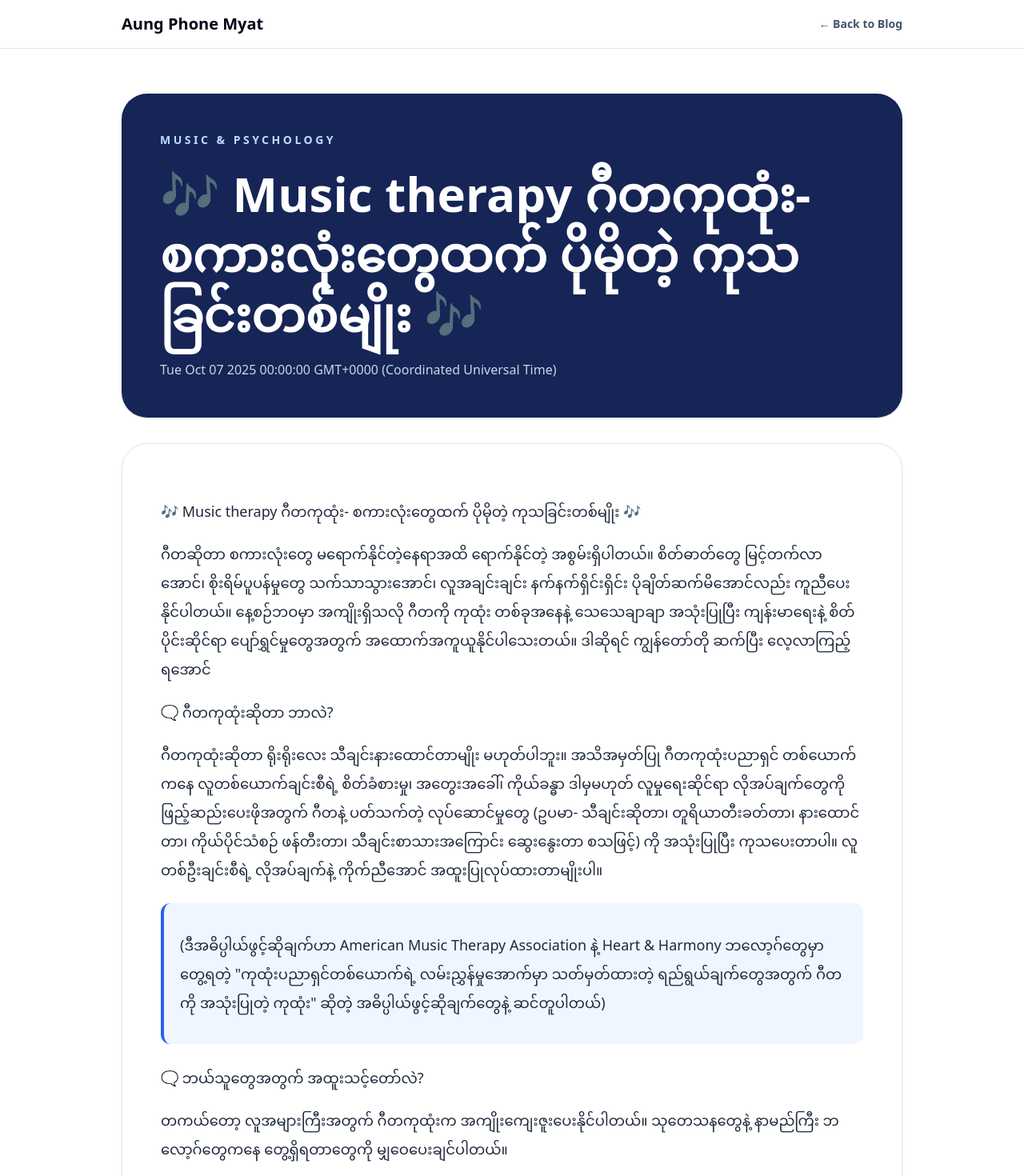
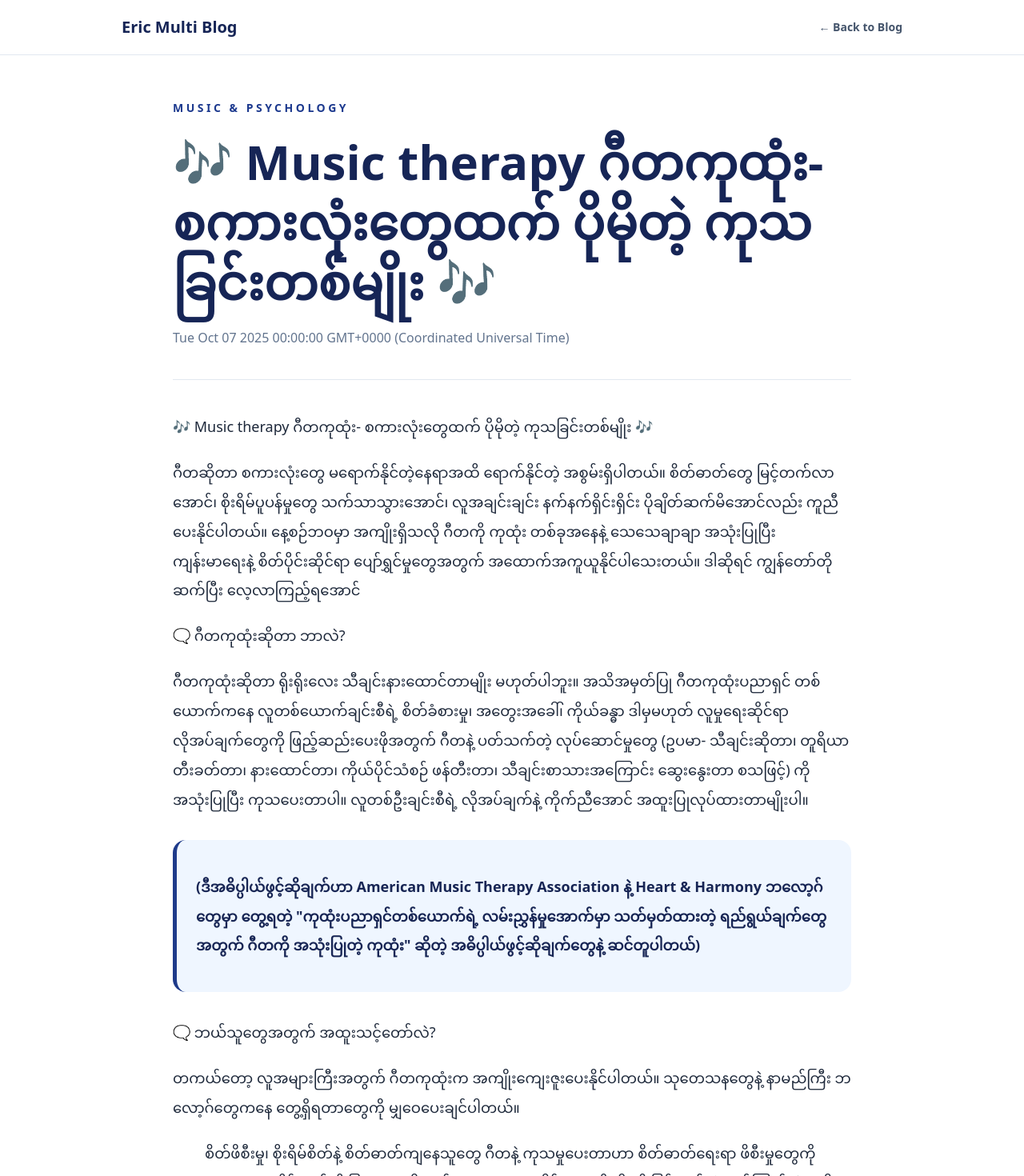
Before and after one commit to Eric9435/eric9435.github.io, a Next.js app: page /blog/2025-10-07-musictherapy-blog1 in a window 1280 px wide. Shown: the top 1470 px of the page at 80% size. Built offline with nearby package versions, Linux system fonts and the light colour scheme.

Commit message:
Improve professional article typography

```diff
--- a/src/app/blog/[slug]/page.tsx
+++ b/src/app/blog/[slug]/page.tsx
@@ -19,38 +19,38 @@ export default async function BlogPostPage({
 
   return (
     <main className="min-h-screen bg-white text-slate-950">
-      <nav className="sticky top-0 z-50 border-b border-slate-200 bg-white/90 backdrop-blur">
-        <div className="mx-auto flex max-w-5xl items-center justify-between px-6 py-4">
-          <a href="/" className="text-xl font-extrabold">Aung Phone Myat</a>
-          <a href="/blog" className="text-sm font-bold text-slate-600 hover:text-blue-900">
+      <nav className="sticky top-0 z-50 border-b border-slate-200 bg-white/90 backdrop-blur-xl">
+        <div className="mx-auto flex max-w-5xl items-center justify-between px-6 py-5">
+          <a href="/" className="text-xl font-black text-blue-950">
+            Eric Multi Blog
+          </a>
+          <a href="/blog" className="text-sm font-bold text-slate-600 hover:text-blue-950">
             ← Back to Blog
           </a>
         </div>
       </nav>
 
-      <article className="mx-auto max-w-5xl px-6 py-14">
-        <header className="rounded-[32px] bg-blue-950 p-8 text-white shadow-sm md:p-12">
-          <div className="text-sm font-black uppercase tracking-[0.25em] text-blue-200">
+      <article className="mx-auto max-w-4xl px-6 py-14">
+        <header className="border-b border-slate-200 pb-10">
+          <div className="text-sm font-black uppercase tracking-[0.25em] text-blue-900">
             {post.category}
           </div>
 
-          <h1 className="mt-5 text-4xl font-black leading-tight md:text-6xl">
+          <h1 className="mt-5 text-4xl font-black leading-tight text-blue-950 md:text-6xl">
             {post.title}
           </h1>
 
           {post.date && (
-            <p className="mt-5 text-slate-300">
+            <p className="mt-5 text-slate-500">
               {post.date}
             </p>
           )}
         </header>
 
-        <section className="mt-8 rounded-[32px] border border-slate-200 bg-white p-7 shadow-sm md:p-12">
-          <div className="article-content">
-            <ReactMarkdown remarkPlugins={[remarkGfm]}>
-              {post.content}
-            </ReactMarkdown>
-          </div>
+        <section className="article-content mt-10">
+          <ReactMarkdown remarkPlugins={[remarkGfm]}>
+            {post.content}
+          </ReactMarkdown>
         </section>
       </article>
     </main>
--- a/src/app/globals.css
+++ b/src/app/globals.css
@@ -1,74 +1,137 @@
 @import "tailwindcss";
 
-:root {
-  --bg: #f4f7fb;
-  --card: #ffffff;
-  --ink: #0f172a;
-  --muted: #64748b;
-  --line: #e2e8f0;
-  --blue: #1d4ed8;
-}
-
 body {
-  background: var(--bg);
-  color: var(--ink);
+  background: #ffffff;
+  color: #0f172a;
 }
 
 .article-content {
   font-size: 18px;
-  line-height: 2;
+  line-height: 2.05;
   color: #1e293b;
+  word-break: break-word;
 }
 
 .article-content h1,
 .article-content h2,
-.article-content h3 {
-  font-weight: 800;
-  color: #0f172a;
-  margin-top: 2rem;
+.article-content h3,
+.article-content h4 {
+  color: #172554;
+  font-weight: 900;
+  line-height: 1.25;
+  margin-top: 2.5rem;
   margin-bottom: 1rem;
-  line-height: 1.3;
 }
 
-.article-content h1 { font-size: 2.25rem; }
-.article-content h2 { font-size: 1.75rem; }
-.article-content h3 { font-size: 1.35rem; }
+.article-content h1 {
+  font-size: 2.4rem;
+}
+
+.article-content h2 {
+  font-size: 2rem;
+  padding-bottom: 0.5rem;
+  border-bottom: 1px solid #dbeafe;
+}
+
+.article-content h3 {
+  font-size: 1.5rem;
+}
 
 .article-content p {
-  margin: 1.1rem 0;
+  margin: 1.25rem 0;
+}
+
+.article-content strong {
+  color: #172554;
+  font-weight: 800;
+}
+
+.article-content em {
+  color: #334155;
+}
+
+.article-content a {
+  color: #1d4ed8;
+  font-weight: 700;
+  text-decoration: underline;
+  text-underline-offset: 4px;
 }
 
 .article-content ul,
 .article-content ol {
-  margin: 1rem 0 1rem 1.5rem;
+  margin: 1.25rem 0 1.25rem 1.5rem;
+  padding-left: 1rem;
 }
 
 .article-content li {
-  margin: 0.5rem 0;
+  margin: 0.65rem 0;
 }
 
 .article-content blockquote {
-  border-left: 4px solid #2563eb;
+  margin: 2rem 0;
+  border-left: 5px solid #1e3a8a;
   background: #eff6ff;
-  padding: 1rem 1.25rem;
-  border-radius: 0.75rem;
-  margin: 1.5rem 0;
+  color: #172554;
+  padding: 1.25rem 1.5rem;
+  border-radius: 1rem;
+  font-weight: 600;
+}
+
+.article-content pre {
+  overflow-x: auto;
+  background: #0f172a;
+  color: #e2e8f0;
+  padding: 1.25rem;
+  border-radius: 1rem;
+  font-size: 0.95rem;
+  line-height: 1.7;
+}
+
+.article-content code {
+  background: #eff6ff;
+  color: #1e3a8a;
+  padding: 0.15rem 0.35rem;
+  border-radius: 0.35rem;
+  font-weight: 700;
+}
+
+.article-content pre code {
+  background: transparent;
+  color: inherit;
+  padding: 0;
 }
 
 .article-content table {
   width: 100%;
   border-collapse: collapse;
-  margin: 1.5rem 0;
+  margin: 2rem 0;
   font-size: 0.95rem;
+  overflow: hidden;
+  border-radius: 1rem;
 }
 
 .article-content th,
 .article-content td {
-  border: 1px solid #e2e8f0;
-  padding: 0.8rem;
+  border: 1px solid #dbeafe;
+  padding: 0.9rem;
+  vertical-align: top;
 }
 
 .article-content th {
-  background: #f8fafc;
-  font-weight: 700;
+  background: #eff6ff;
+  color: #172554;
+  font-weight: 900;
 }
+
+.article-content hr {
+  border: 0;
+  border-top: 1px solid #dbeafe;
+  margin: 2.5rem 0;
+}
+
+.article-content img {
+  max-width: 100%;
+  border-radius: 1.25rem;
+  margin: 2rem auto;
+  border: 1px solid #e2e8f0;
+}
```
